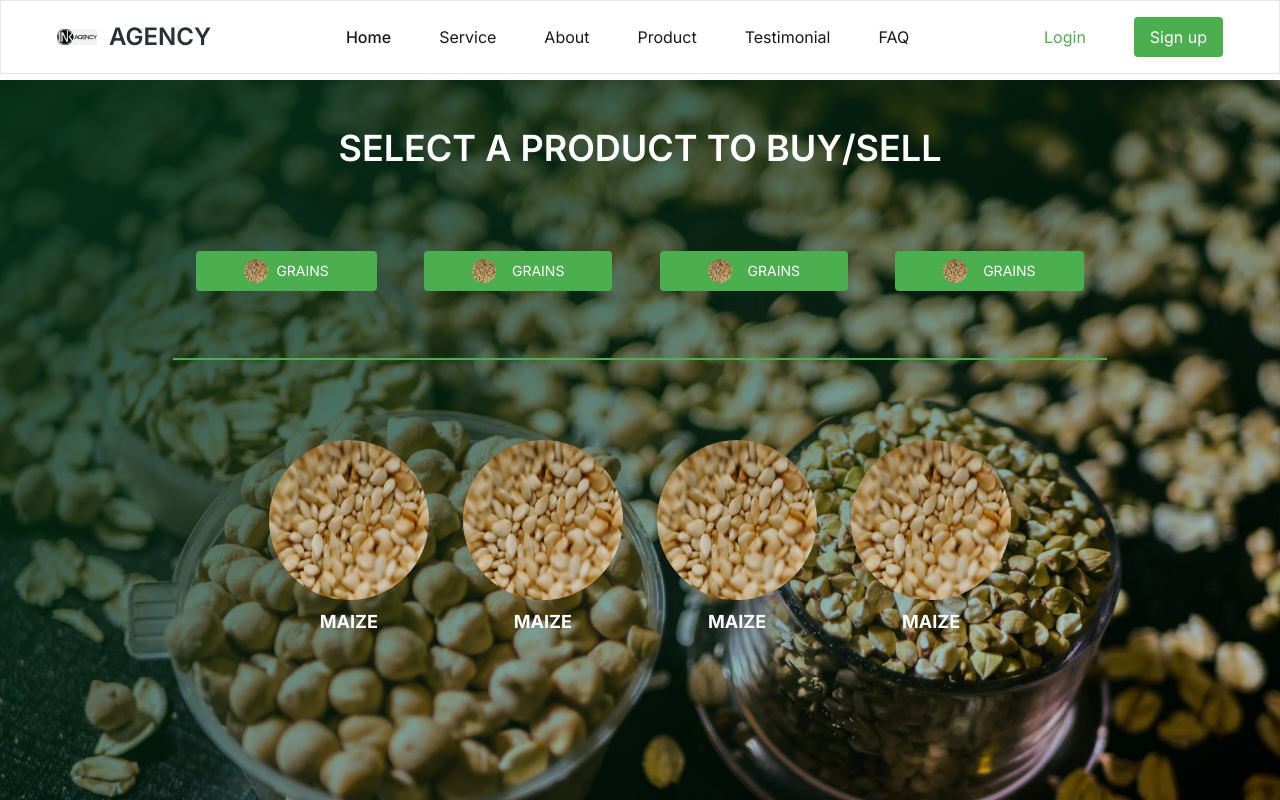
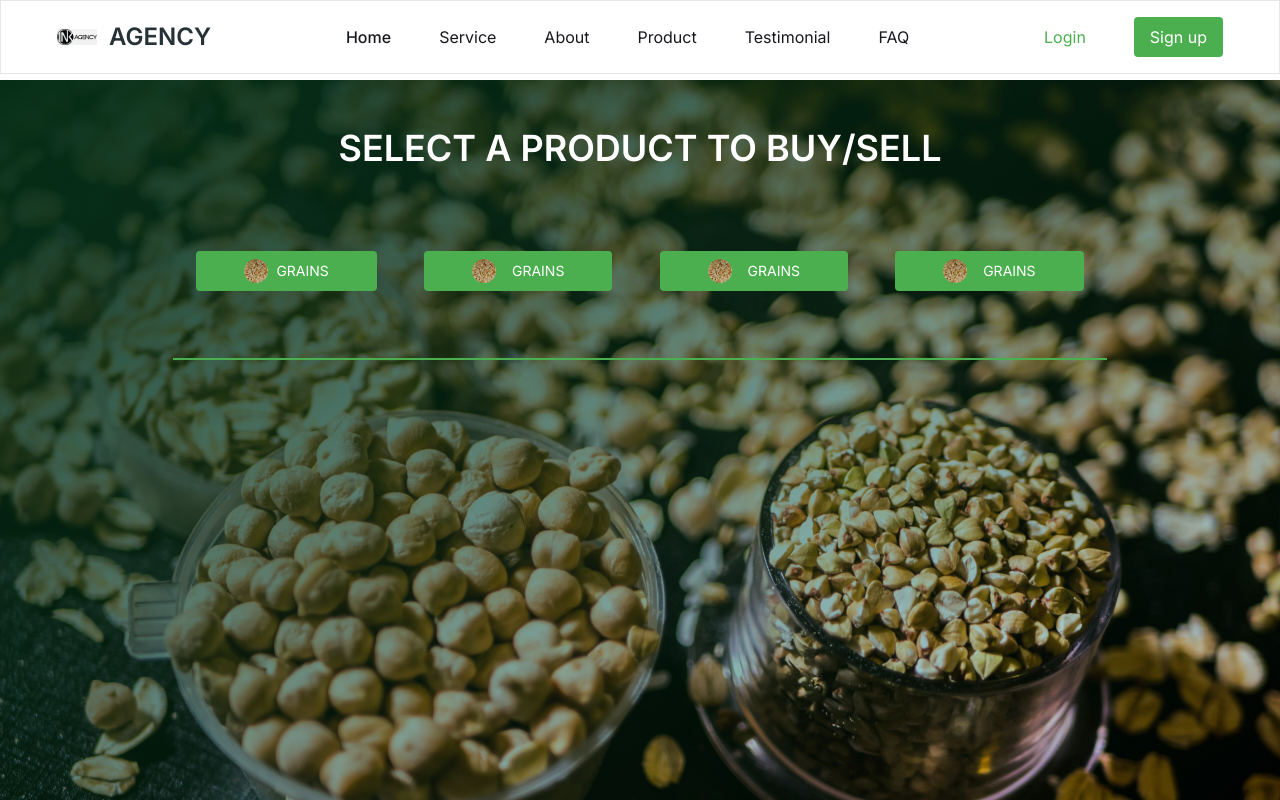
Before and after one commit to JacScript/B-agency, a React (Vite) app: page / in a window 1280 px wide. Shown: the top 800 px of the page. Built offline with nearby package versions, Linux system fonts and the light colour scheme; a web font is replaced by a local one.

Commit message:
minor changes

```diff
--- a/src/components/ContainerMarket.jsx
+++ b/src/components/ContainerMarket.jsx
@@ -1,45 +1,79 @@
-import React from 'react'
+import React, { useState } from "react";
+import Menumarket from "./Menumarket";
 
 const ContainerMarket = () => {
+  const [isOpen, setIsOpen] = useState(false);
+
+  const handleClick = () => setIsOpen(!isOpen);
+
   return (
-    <div className='max-w-screen-2xl h-screen md:bg-banner-pattern md:bg-cover'>
+    <div className="max-w-screen-2xl h-screen md:bg-banner-pattern md:bg-cover">
       <div className=" md:relative px-4 lg:px-14 max-w-screen-2xl mx-auto min-h-screen h-full md:bg-gradient-to-br from-green-950 to-tranparent bg-none">
-         <div className='mt-20 text-center'>
-            <h1 className='text-white text-4xl uppercase font-semibold pt-12'>Select a product to Buy/Sell</h1>
-         </div>
+        <div className="mt-20 text-center">
+          <h1 className="text-white text-4xl uppercase font-semibold pt-12">
+            Select a product to Buy/Sell
+          </h1>
+        </div>
+
         <div className="w-4/5 mx-auto flex justify-around items-center h-48 pt-4 border-b-2 border-brandPrimary">
-          <div><button className='btn-primary flex items-center px-12'><img className="mr-2 h-6 w-6 rounded-full" src='/src/assets/corn.jpg' alt='fail'/> Grains</button></div>
-          <div><button className='btn-primary flex items-center px-12'><img className="mr-4 h-6 w-6 rounded-full" src='/src/assets/corn.jpg' alt='fail'/> Grains</button></div>
-          <div><button className='btn-primary flex items-center px-12'><img className="mr-4 h-6 w-6 rounded-full" src='/src/assets/corn.jpg' alt='fail'/> Grains</button></div>
-          <div><button className='btn-primary flex items-center px-12'><img className="mr-4 h-6 w-6 rounded-full" src='/src/assets/corn.jpg' alt='fail'/> Grains</button></div>
+          <div>
+            <button
+              className="btn-primary flex items-center px-12"
+              onClick={handleClick}
+            >
+              <img
+                className="mr-2 h-6 w-6 rounded-full"
+                src="/src/assets/corn.jpg"
+                alt="fail"
+              />{" "}
+              Grains
+            </button>
           </div>
-          <div className='w-4/5 mx-auto px-24 h-96 flex justify-between items-center'>
-          <div className="w-40 h-56">
-                   <a className="cursor-pointer"><img className="w-40 rounded-full bg-cover h-40" src="/src/assets/corn.jpg" alt="" />
-                   <p className="text-center mt-2 md:text-white font-bold uppercase text-lg">Maize</p></a>
-               </div>
+          <div>
+            <button
+              className="btn-primary flex items-center px-12"
+              onClick={handleClick}
+            >
+              <img
+                className="mr-4 h-6 w-6 rounded-full"
+                src="/src/assets/corn.jpg"
+                alt="fail"
+              />{" "}
+              Grains
+            </button>
+          </div>
+          <div>
+            <button
+              className="btn-primary flex items-center px-12"
+              onClick={handleClick}
+            >
+              <img
+                className="mr-4 h-6 w-6 rounded-full"
+                src="/src/assets/corn.jpg"
+                alt="fail"
+              />{" "}
+              Grains
+            </button>
+          </div>
+          <div>
+            <button
+              className="btn-primary flex items-center px-12"
+              onClick={handleClick}
+            >
+              <img
+                className="mr-4 h-6 w-6 rounded-full"
+                src="/src/assets/corn.jpg"
+                alt="fail"
+              />{" "}
+              Grains
+            </button>
+          </div>
+        </div>
 
-               <div className="w-40 h-56">
-                   <a className="cursor-pointer"><img className="w-40 rounded-full bg-cover h-40" src="/src/assets/corn.jpg" alt="" />
-                   <p className="text-center mt-2 md:text-white font-bold uppercase text-lg">Maize</p></a>
-               </div>
+        {isOpen ? <Menumarket /> : null}
+      </div>
+    </div>
+  );
+};
 
-               <div className="w-40 h-56">
-                   <a className="cursor-pointer"><img className="w-40 rounded-full bg-cover h-40" src="/src/assets/corn.jpg" alt="" />
-                   <p className="text-center mt-2 md:text-white font-bold uppercase text-lg">Maize</p></a>
-               </div>
-
-               <div className="w-40 h-56">
-                   <a className="cursor-pointer"><img className="w-40 rounded-full bg-cover h-40" src="/src/assets/corn.jpg" alt="" />
-                   <p className="text-center mt-2 md:text-white font-bold uppercase text-lg">Maize</p></a>
-               </div>
-
-
-
-          </div>
-       </div>
-    </div>
-  )
-}
-
-export default ContainerMarket
+export default ContainerMarket;
--- /dev/null
+++ b/src/components/Menumarket.jsx
@@ -0,0 +1,61 @@
+import React from 'react'
+
+const Menumarket = () => {
+  return (
+    <div className="w-4/5 mx-auto px-24 h-96 flex justify-between items-center">
+      <div className="w-40 h-56 ">
+        <a className="cursor-pointer">
+          <img
+            className="w-40 rounded-full bg-cover h-40"
+            src="/src/assets/corn.jpg"
+            alt=""
+          />
+          <p className="text-center mt-2 md:text-white font-bold uppercase text-lg">
+            Maize
+          </p>
+        </a>
+      </div>
+
+      <div className="w-40 h-56">
+        <a className="cursor-pointer">
+          <img
+            className="w-40 rounded-full bg-cover h-40"
+            src="/src/assets/corn.jpg"
+            alt=""
+          />
+          <p className="text-center mt-2 md:text-white font-bold uppercase text-lg">
+            Maize
+          </p>
+        </a>
+      </div>
+
+      <div className="w-40 h-56">
+        <a className="cursor-pointer">
+          <img
+            className="w-40 rounded-full bg-cover h-40"
+            src="/src/assets/corn.jpg"
+            alt=""
+          />
+          <p className="text-center mt-2 md:text-white font-bold uppercase text-lg">
+            Maize
+          </p>
+        </a>
+      </div>
+
+      <div className="w-40 h-56">
+        <a className="cursor-pointer">
+          <img
+            className="w-40 rounded-full bg-cover h-40"
+            src="/src/assets/corn.jpg"
+            alt=""
+          />
+          <p className="text-center mt-2 md:text-white font-bold uppercase text-lg">
+            Maize
+          </p>
+        </a>
+      </div>
+    </div>
+  );
+}
+
+export default Menumarket
```
